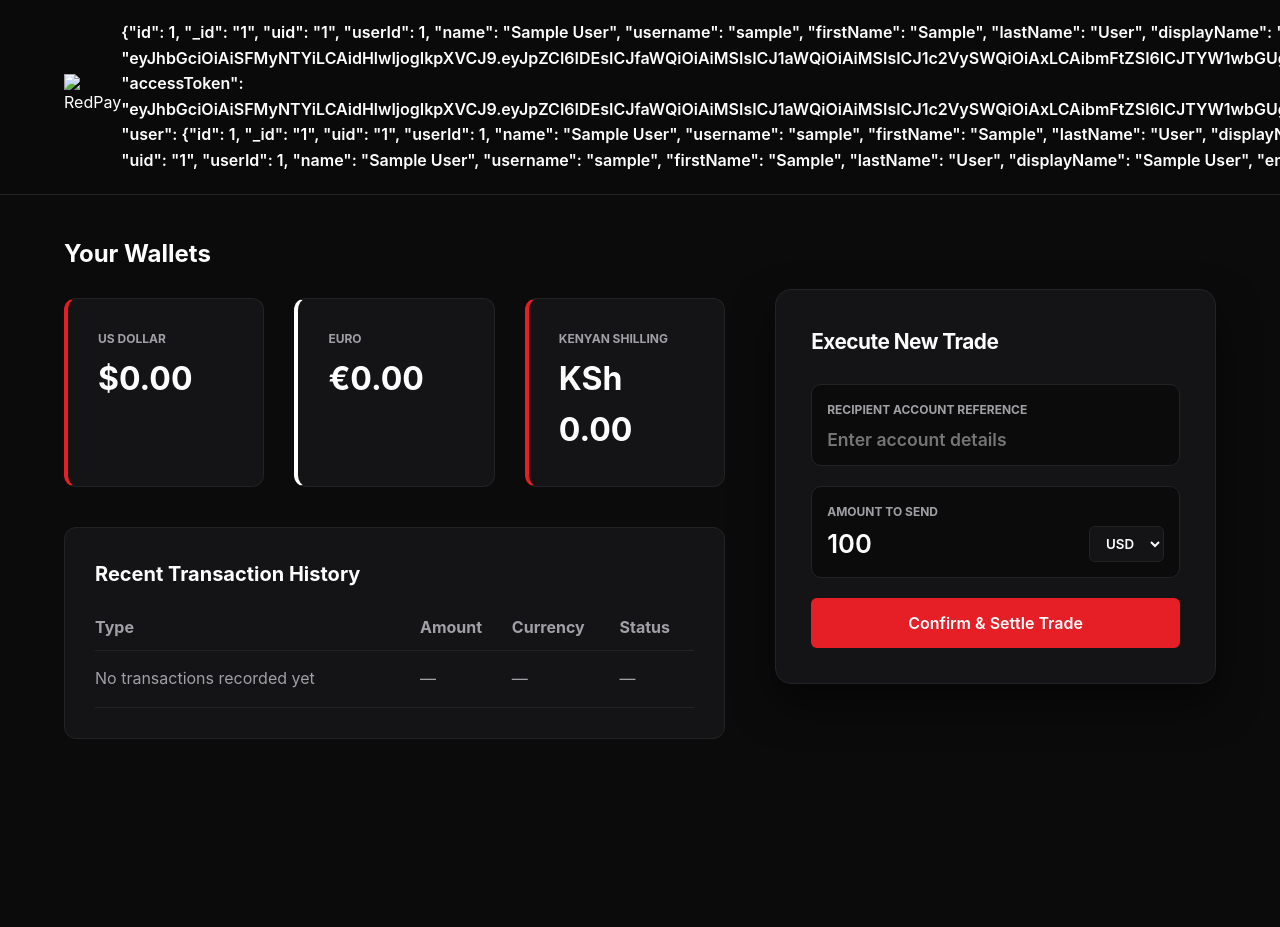
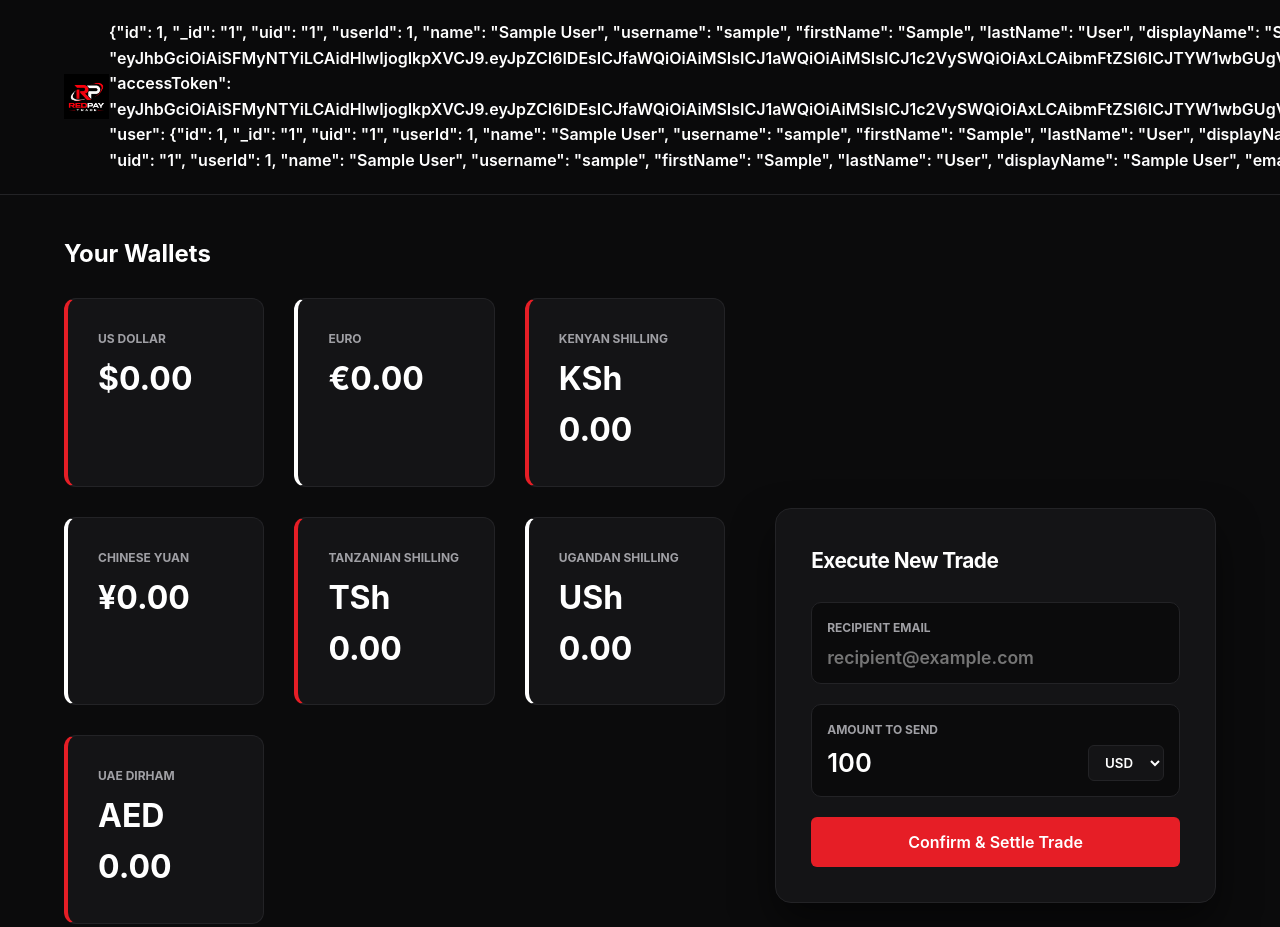
Before and after one commit to kinaronana/redpay-trade, a plain HTML site: page frontend/public/dashboard.html in a window 1280 px wide. Shown: the top 927 px of the page. Before the commit the page ends 819 px from the top, so only its background shows below. Drawn offline with Linux system fonts and the light colour scheme; no server answers; sample sign-in values are in the browser's storage.

Commit message:
Add wallet currencies and model log

```diff
--- a/frontend/public/dashboard.html
+++ b/frontend/public/dashboard.html
@@ -11,7 +11,7 @@
     <!-- Dashboard Header -->
     <header class="navbar">
         <div class="logo">
-            <img src="../assets/logo.png" alt="RedPay Trade Logo" class="logo-img">
+            <img src="assets/logo.png" alt="RedPay Trade Logo" class="logo-img">
         </div>
         <nav>
             <span id="user-display" style="color: #FFFFFF; font-weight: 600;">Loading User...</span>
@@ -39,6 +39,22 @@
                 <div class="feature-card" style="border-left: 4px solid #E61E26;">
                     <p style="text-transform: uppercase; font-size: 0.75rem; font-weight: 700;">Kenyan Shilling</p>
                     <h3 style="font-size: 2rem; margin-top: 5px;">KSh <span id="bal-kes">0.00</span></h3>
+                </div>
+                <div class="feature-card" style="border-left: 4px solid #FFFFFF;">
+                    <p style="text-transform: uppercase; font-size: 0.75rem; font-weight: 700;">Chinese Yuan</p>
+                    <h3 style="font-size: 2rem; margin-top: 5px;">¥<span id="bal-cny">0.00</span></h3>
+                </div>
+                <div class="feature-card" style="border-left: 4px solid #E61E26;">
+                    <p style="text-transform: uppercase; font-size: 0.75rem; font-weight: 700;">Tanzanian Shilling</p>
+                    <h3 style="font-size: 2rem; margin-top: 5px;">TSh <span id="bal-tzs">0.00</span></h3>
+                </div>
+                <div class="feature-card" style="border-left: 4px solid #FFFFFF;">
+                    <p style="text-transform: uppercase; font-size: 0.75rem; font-weight: 700;">Ugandan Shilling</p>
+                    <h3 style="font-size: 2rem; margin-top: 5px;">USh <span id="bal-ugx">0.00</span></h3>
+                </div>
+                <div class="feature-card" style="border-left: 4px solid #E61E26;">
+                    <p style="text-transform: uppercase; font-size: 0.75rem; font-weight: 700;">UAE Dirham</p>
+                    <h3 style="font-size: 2rem; margin-top: 5px;">AED <span id="bal-aed">0.00</span></h3>
                 </div>
             </div>
 
@@ -75,16 +91,20 @@
             <h3>Execute New Trade</h3>
             <form id="transfer-form">
                 <div class="calc-group">
-                    <label>Recipient Account Reference</label>
-                    <input type="text" id="recipient-account" placeholder="Enter account details" style="font-size: 1.1rem; padding-top: 5px;">
+                    <label>Recipient Email</label>
+                    <input type="email" id="recipient-account" placeholder="recipient@example.com" required style="font-size: 1.1rem; padding-top: 5px;">
                 </div>
                 <div class="calc-group">
                     <label>Amount to Send</label>
-                    <input type="number" id="trade-amount" value="100">
+                    <input type="number" id="trade-amount" value="100" min="0.01" step="0.01" required>
                     <select id="trade-currency">
                         <option value="USD">USD</option>
                         <option value="EUR">EUR</option>
                         <option value="KES">KES</option>
+                        <option value="CNY">CNY</option>
+                        <option value="TZS">TZS</option>
+                        <option value="UGX">UGX</option>
+                        <option value="AED">AED</option>
                     </select>
                 </div>
                 <button type="submit" class="btn-primary" style="width: 100%; border: none; cursor: pointer; padding: 15px; font-size: 1rem;">Confirm & Settle Trade</button>
@@ -94,6 +114,6 @@
 
     <!-- Execution Logic Links -->
     <script src="js/auth.js"></script>
-    <script src="js/auth.js"></script>
+    <script src="js/wallet.js"></script>
 </body>
-</html>
+</html>CD
```
Also changed, not shown: backend/models/User.js (+7 -7 lines).
